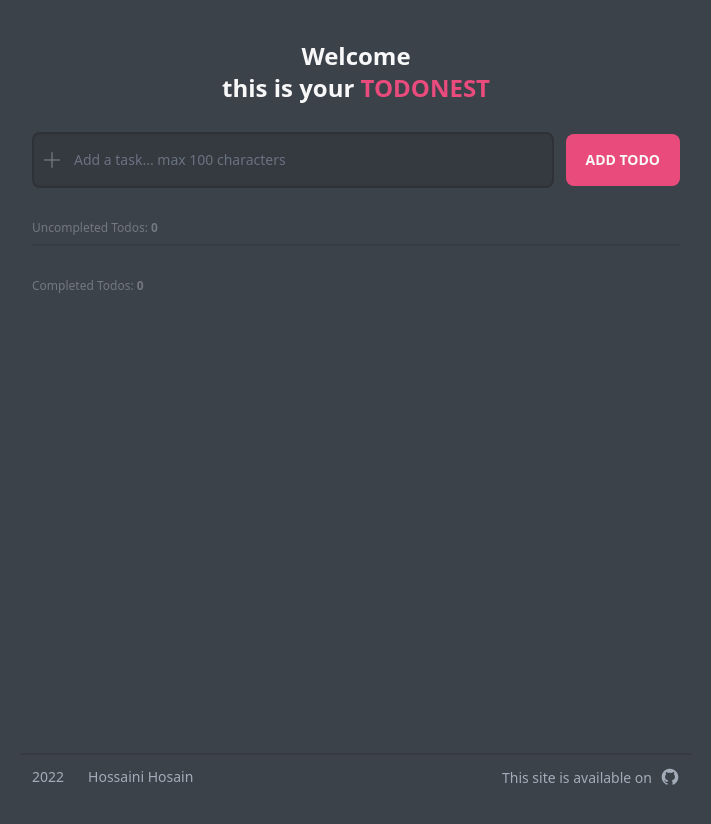
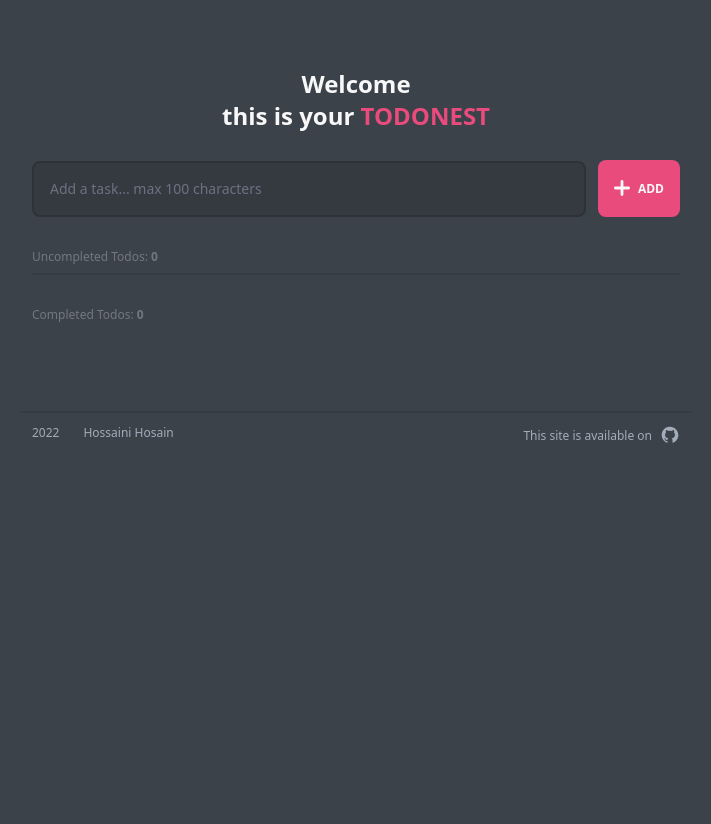
Before and after one commit to hossaini310/Todonest, a Vue app: page / in a window 1280 px wide. Shown: the top 824 px of the page, without its empty margins (284-995 px from the left). Before the commit the page ends 800 px from the top, so only its background shows below. Built offline with nearby package versions, Linux system fonts and the light colour scheme; what encrypt-storage, tailwindcss-interaction-variants, tw-elements would draw is missing.

Commit message:
fixed button, footer, searchbar and todo ids

```diff
--- a/src/components/CompletedTodosComp.vue
+++ b/src/components/CompletedTodosComp.vue
@@ -1,5 +1,5 @@
 <template>
-  <div class="px-3 mt-8">
+  <div class="mt-8">
     <div class="text-left mr-3 mb-2 text-mako-200 text-[10px] sm:text-xs">
       Completed Todos: <span class="font-black">{{ store.getCompletedTodos.length }}</span>
     </div>
--- a/src/components/FooterComp.vue
+++ b/src/components/FooterComp.vue
@@ -1,21 +1,20 @@
 <template>
   <div
-    class="p-3 border-t-2 text-mako-100 flex justify-between w-500 space-x-20 sm:w-[672px] bottom-0 fixed border-mako-500 border-opacity-70"
+    class="p-3 border-t-2 text-mako-100 flex justify-between w-500 space-x-20 sm:w-[672px] mt-20 border-mako-500 border-opacity-70"
   >
-    <div class="flex justify-center space-x-6 text-sm">
+    <div class="flex justify-center space-x-6 text-xs">
       <span>2022</span
       ><span class="hover:text-mako-50"
         ><a href="https://www.hossaini.dev/" target="_blank">Hossaini Hosain</a></span
       >
     </div>
-    <div class="flex items-center text-sm">
+    <div class="flex items-center text-xs">
       This site is available on<!-- -->
       <a
         href="https://github.com/hossaini310/Todonest"
         rel="noreferrer"
         target="_blank"
         class="hover:text-mako-50"
-        aria-label="GitHub"
         ><svg
           width="32"
           height="32"
--- a/src/components/SearchbarComp.vue
+++ b/src/components/SearchbarComp.vue
@@ -2,24 +2,33 @@
   <form @submit.prevent="store.addTodo">
     <div class="flex row items-center justify-between w-full px-3">
       <div class="relative w-full mr-3">
-        <div class="flex absolute inset-y-0 left-0 items-center pl-3 pointer-events-none">
-          <i class="fi fi-sr-plus mt-1 text-mako-200 opacity-text-60"></i>
-        </div>
         <input
           maxlength="100"
           autocomplete="off"
           type="search"
           id="default-search"
-          class="block p-4 pl-10 w-full text-sm text-mako-50 bg-mako-500 rounded-lg border-[2px] border-mako-600 focus:ring-0 focus:border-mako-600 focus:border-[2px] focus:outline-none"
+          class="block p-4 w-full text-sm text-mako-50 bg-mako-500 rounded-lg border-[2px] border-mako-600 focus:ring-0 focus:border-mako-600 focus:border-[2px] focus:outline-none"
           placeholder="Add a task... max 100 characters"
           required
           v-model="store.searchInput"
         />
       </div>
       <button
-        class="border-1 border-highlight bg-highlight font-bold lg:font-black text-mako-50 rounded-lg px-4 lg:px-5 py-4 lg:py-4 whitespace-nowrap text-xs lg:text-sm uppercase hover:opacity-90"
+        class="border-1 flex items-center border-highlight bg-highlight font-black text-mako-50 rounded-lg px-4 py-5 whitespace-nowrap text-xs uppercase hover:opacity-90"
       >
-        Add Todo
+        <svg
+          width="512"
+          height="512"
+          viewBox="0 0 512 512"
+          fill="currentColor"
+          xmlns="http://www.w3.org/2000/svg"
+          class="w-4 h-4 mr-2 mb-px"
+        >
+          <path
+            d="M467,211H301V45c0-24.8-20.1-45-45-45s-45,20.1-45,45V211H45c-24.8,0-45,20.1-45,45s20.1,45,45,45H211V467  c0,24.8,20.1,45,45,45s45-20.1,45-45V301H467c24.8,0,45-20.1,45-45S491.9,211,467,211z"
+          ></path>
+        </svg>
+        Add
       </button>
     </div>
   </form>
--- a/src/components/TodosComp.vue
+++ b/src/components/TodosComp.vue
@@ -1,7 +1,8 @@
 <template>
-  <div>
+  <div class="px-3">
     <UncompletedTodosComp></UncompletedTodosComp>
     <CompletedTodosComp></CompletedTodosComp>
+
   </div>
 </template>
 <script setup>
--- a/src/components/UncompletedTodosComp.vue
+++ b/src/components/UncompletedTodosComp.vue
@@ -1,5 +1,5 @@
 <template>
-  <div class="px-3 mt-8">
+  <div class="mt-8">
     <div class="text-left mb-2 text-mako-200 text-[10px] sm:text-xs">
       Uncompleted Todos: <span class="font-black">{{ store.getUncompletedTodos.length }}</span>
     </div>
--- a/src/stores/todonestStore.js
+++ b/src/stores/todonestStore.js
@@ -56,8 +56,13 @@ export const useTodonestStore = defineStore('todonest', {
     },
 
     addTodo() {
+      let id = 0;
+      if (this.todos.length == 0) id = 1;
+      else id = Math.max(...this.todos.map(({ todo_id }) => todo_id)) + 1;
+      console.log(id);
+
       const newTodo = {
-        todo_id: this.todos.length + 1,
+        todo_id: id,
         title: `${this.searchInput[0].toUpperCase()}${this.searchInput.slice(1)}`,
         description: '',
         completed: false,
--- a/src/views/HomeView.vue
+++ b/src/views/HomeView.vue
@@ -1,5 +1,6 @@
 <template>
-  <div class="mt-10">
+  <div class="mt-10 flex min-h-screen flex-col">
+    <div>
       <h1 class="my-7 text-xl sm:text-2xl font-bold">
         Welcome
         <br />
@@ -7,6 +8,7 @@
       </h1>
       <SearchbarComp></SearchbarComp>
       <TodosComp></TodosComp>
+    </div>
     <FooterComp></FooterComp>
   </div>
 </template>
--- a/vite.config.js
+++ b/vite.config.js
@@ -7,20 +7,6 @@ import vue from '@vitejs/plugin-vue';
 export default defineConfig({
   server: {
     port: 8080,
-    proxy: {
-      '/users': {
-        target: 'http://127.0.0.1:3000',
-        secure: false,
-      },
-      '/todos': {
-        target: 'http://127.0.0.1:3000',
-        secure: false,
-      },
-      '/logout': {
-        target: 'http://127.0.0.1:3000',
-        secure: false,
-      },
-    },
   },
   plugins: [vue()],
   resolve: {
```
Lines whose indentation alone changed are shown as unchanged.
